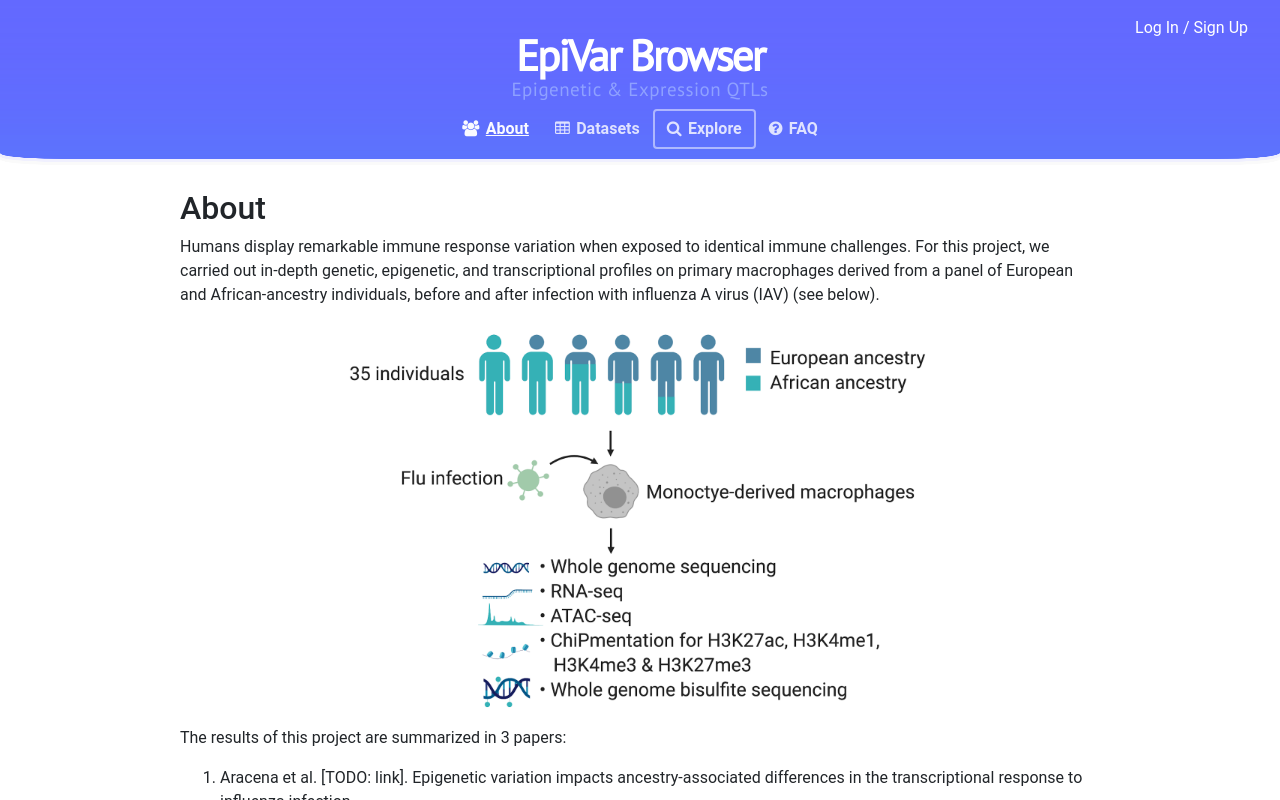
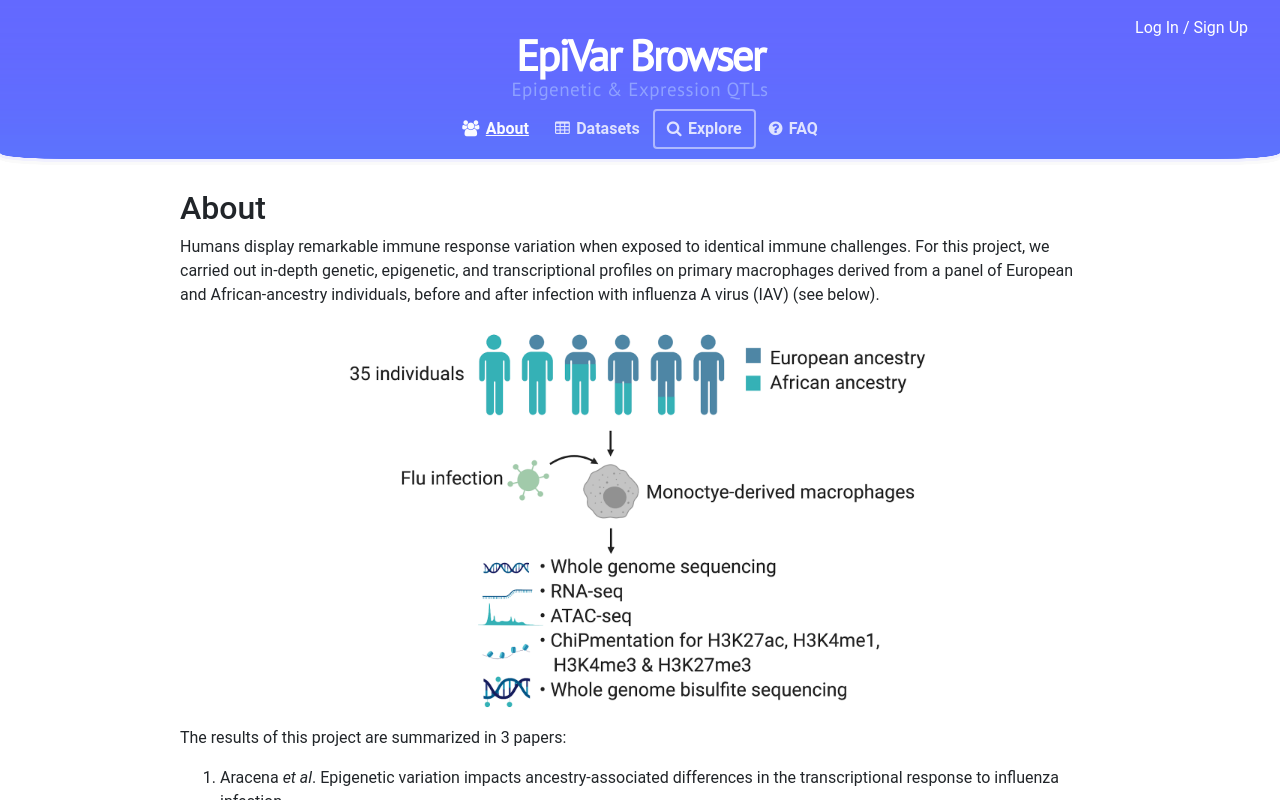
Before and after one commit to c3g/epivar-browser, a React (Create React App) app in the folder client/: page /about in a window 1280 px wide. Built offline with nearby package versions, Linux system fonts and the light colour scheme; no server answers; what rambda would draw is missing.

Commit message:
chore(web): link Cristian's paper

```diff
--- a/client/src/components/pages/AboutPage.js
+++ b/client/src/components/pages/AboutPage.js
@@ -30,16 +30,18 @@ const AboutPage = () => {
         </p>
         <ol>
           <li>
-            Aracena et al. [TODO: link]. Epigenetic variation impacts ancestry-associated differences in the
+            Aracena <em>et al</em>. Epigenetic variation impacts ancestry-associated differences in the
             transcriptional response to influenza infection.
           </li>
           <li>
-            Chen et al. [TODO: link]. Transposable elements are associated with the variable response to
+            Chen <em>et al</em>. Transposable elements are associated with the variable response to
             influenza infection.
           </li>
           <li>
-            Groza et al. [TODO: link]. Genome graphs detect human polymorphisms in active epigenomic state during
-            influenza infection.
+            <a href="https://www.biorxiv.org/content/10.1101/2021.09.29.462206v2" target="_blank" rel="nofollow">
+              Groza <em>et al</em>. Genome graphs detect human polymorphisms in active epigenomic state during
+              influenza infection.
+            </a>
           </li>
         </ol>
         <p>
```
